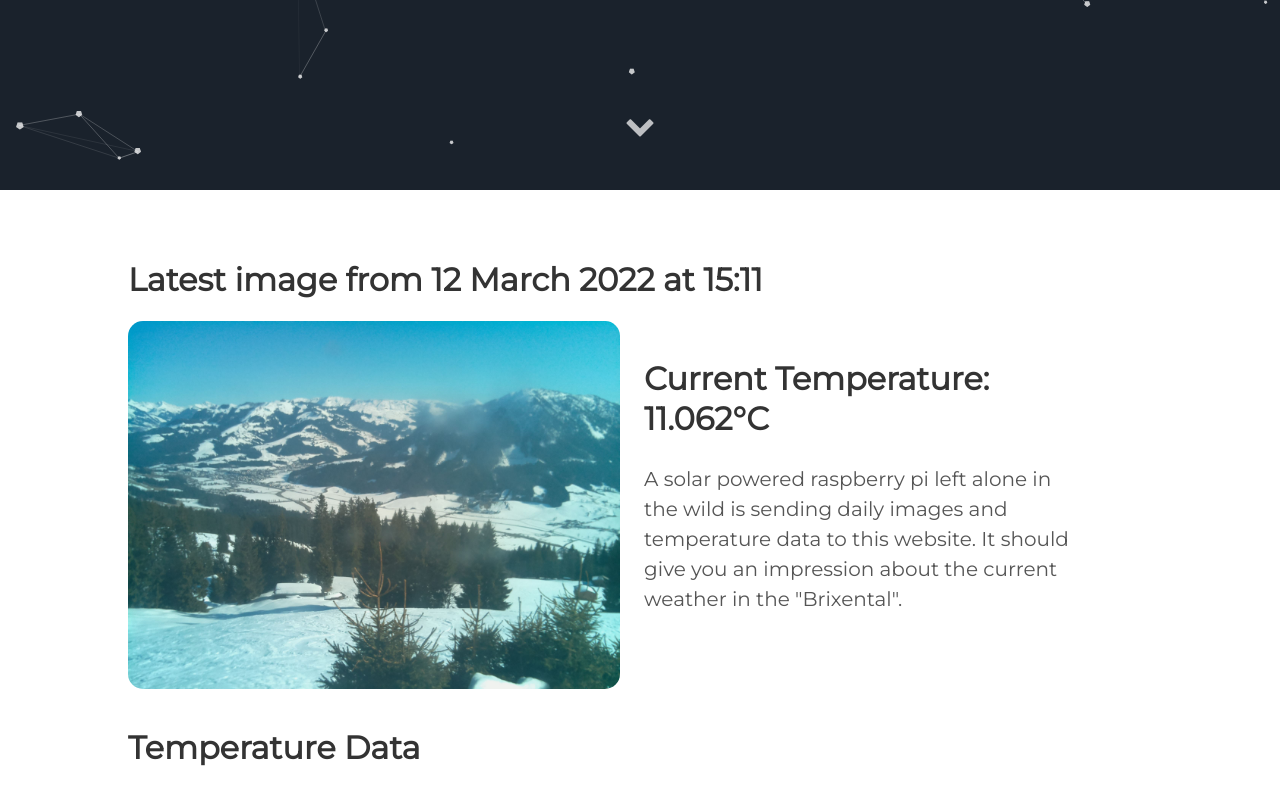
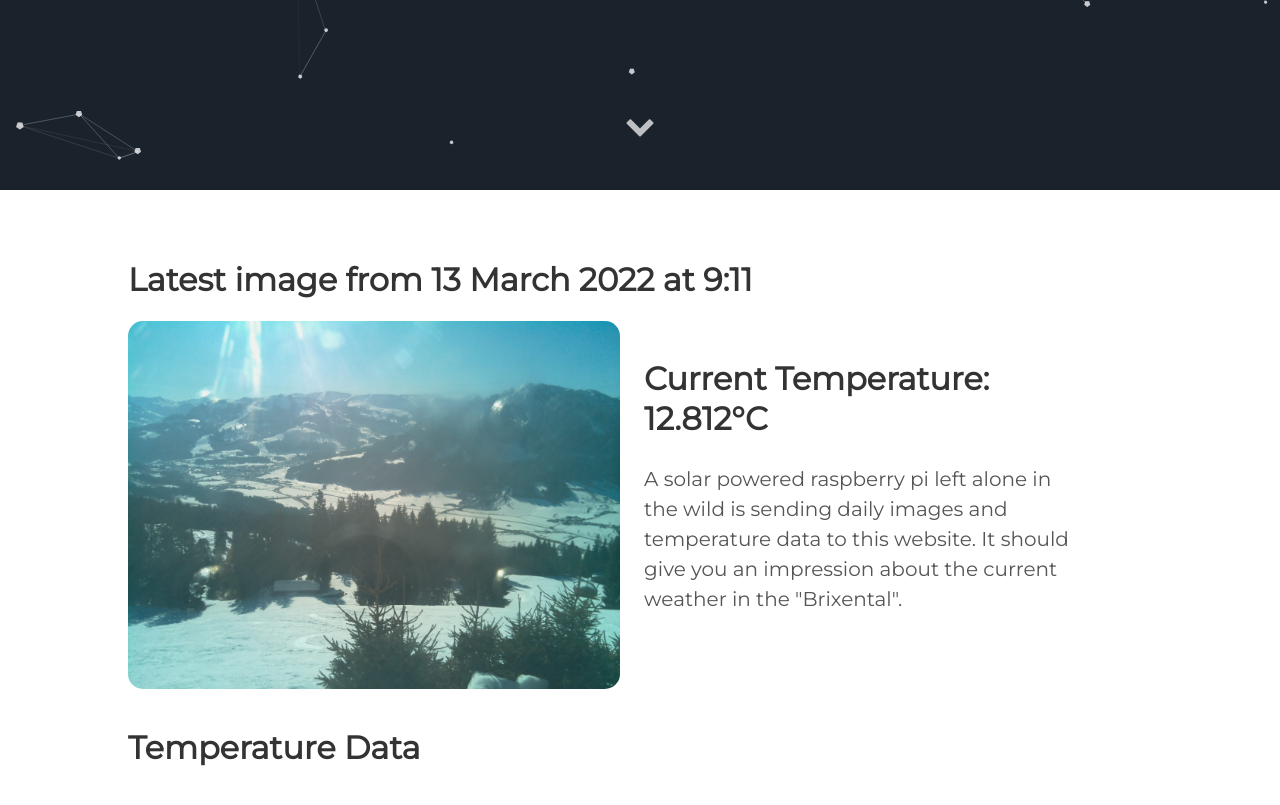
Before and after one commit to vektorious/vektorious.github.io, a Jekyll site: the page built from resources/huette.md, in a window 1280 px wide and 900 px high, scrolled down 710 px. Shown: the top 805 px of the window. Built offline with Jekyll 4.4.1, drawn with Linux system fonts in a browser that asks for light colours.

Commit message:
I'm a bot beep boop

```diff
--- a/resources/huette.md
+++ b/resources/huette.md
@@ -6,13 +6,13 @@ image: '/assets/img/'
 description: 'Live image from the Austrian alps'
 twitter_text: ' '
 ---
-## Latest image from 12 March 2022 at 15:11
+## Latest image from 13 March 2022 at  9:11
 <div class="huette">
   <div class="huette-image">
     <img src="{{ "/assets/img/huette.jpg" | prepend: site.baseurl }}">
   </div>
   <div class="huette-text">
-        <h2>Current Temperature: 11.062°C</h2>
+        <h2>Current Temperature: 12.812°C</h2>
         <p>A solar powered raspberry pi left alone in the wild is sending daily images and temperature data to this website. It should give you an impression about the current weather in the "Brixental".</p>
 
   </div>
```
Also changed, not shown: rpi-script/2022-03-13_090951.txt (renamed from rpi-script/2022-03-12_150952.txt, +6 -5 lines), rpi-script/huette.md (+2 -2 lines), assets/img/huette.jpg, assets/img/temp_plot.png, rpi-script/temp_plot.png, 1 other file.
